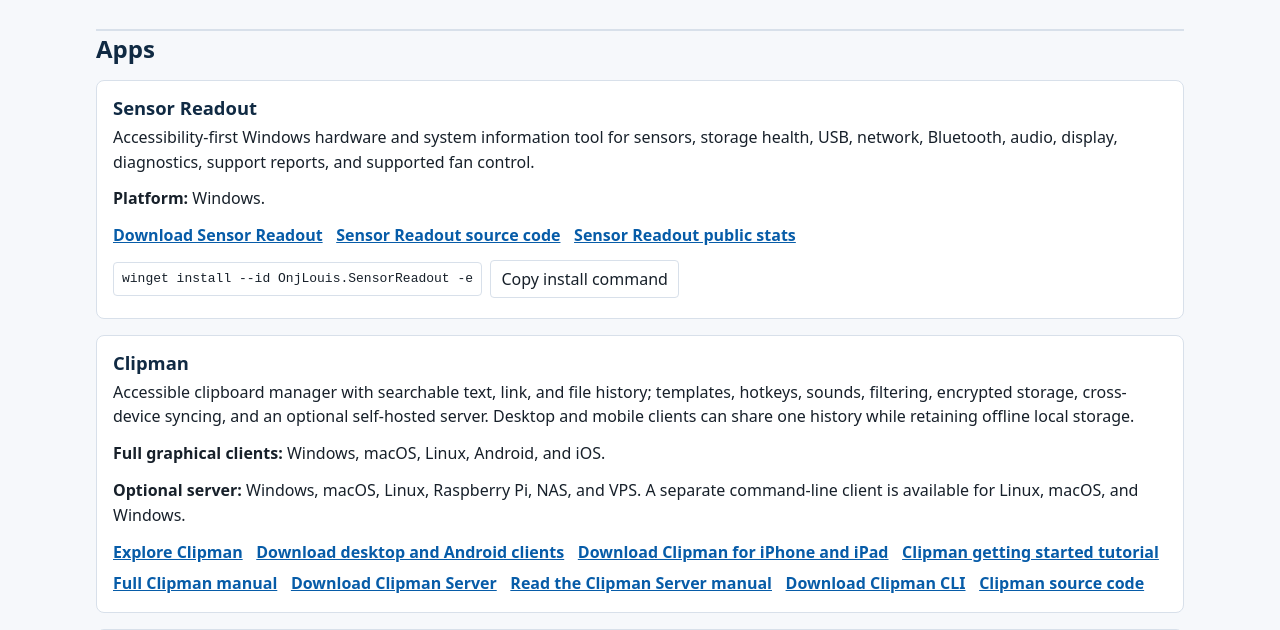
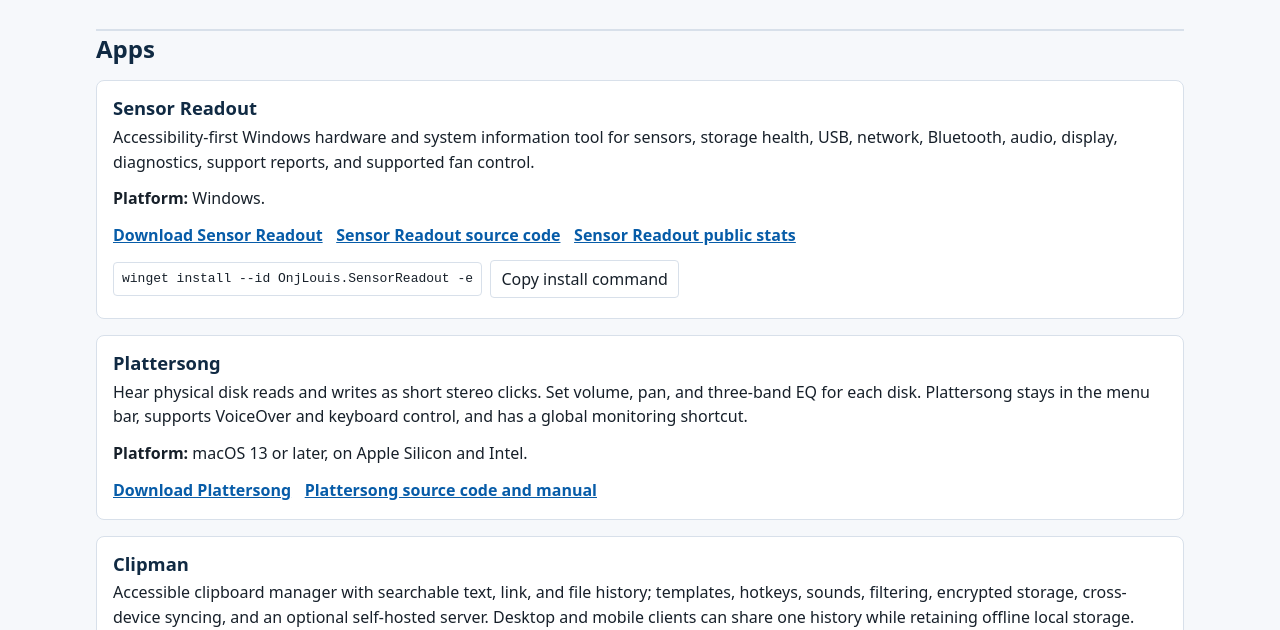
Before and after one commit to OnjLouis/OnjLouis.github.io, a plain HTML site: page index.html in a window 1280 px wide. Shown: the part 170-800 px from the top of the page. Drawn offline with Linux system fonts and the light colour scheme.

Commit message:
Add Plattersong to the software catalogue

```diff
--- a/index.html
+++ b/index.html
@@ -167,6 +167,16 @@
           <button type="button" id="sensor-readout-copy-command">Copy install command</button>
         </div>
         <span id="sensor-readout-copy-status" role="status" aria-live="polite"></span>
+      </article>
+
+      <article>
+        <h3>Plattersong</h3>
+        <p>Hear physical disk reads and writes as short stereo clicks. Set volume, pan, and three-band EQ for each disk. Plattersong stays in the menu bar, supports VoiceOver and keyboard control, and has a global monitoring shortcut.</p>
+        <p><strong>Platform:</strong> macOS 13 or later, on Apple Silicon and Intel.</p>
+        <div class="links" aria-label="Plattersong links">
+          <a href="https://github.com/OnjLouis/Plattersong/releases/latest">Download Plattersong</a>
+          <a href="https://github.com/OnjLouis/Plattersong">Plattersong source code and manual</a>
+        </div>
       </article>
 
       <article>
```
